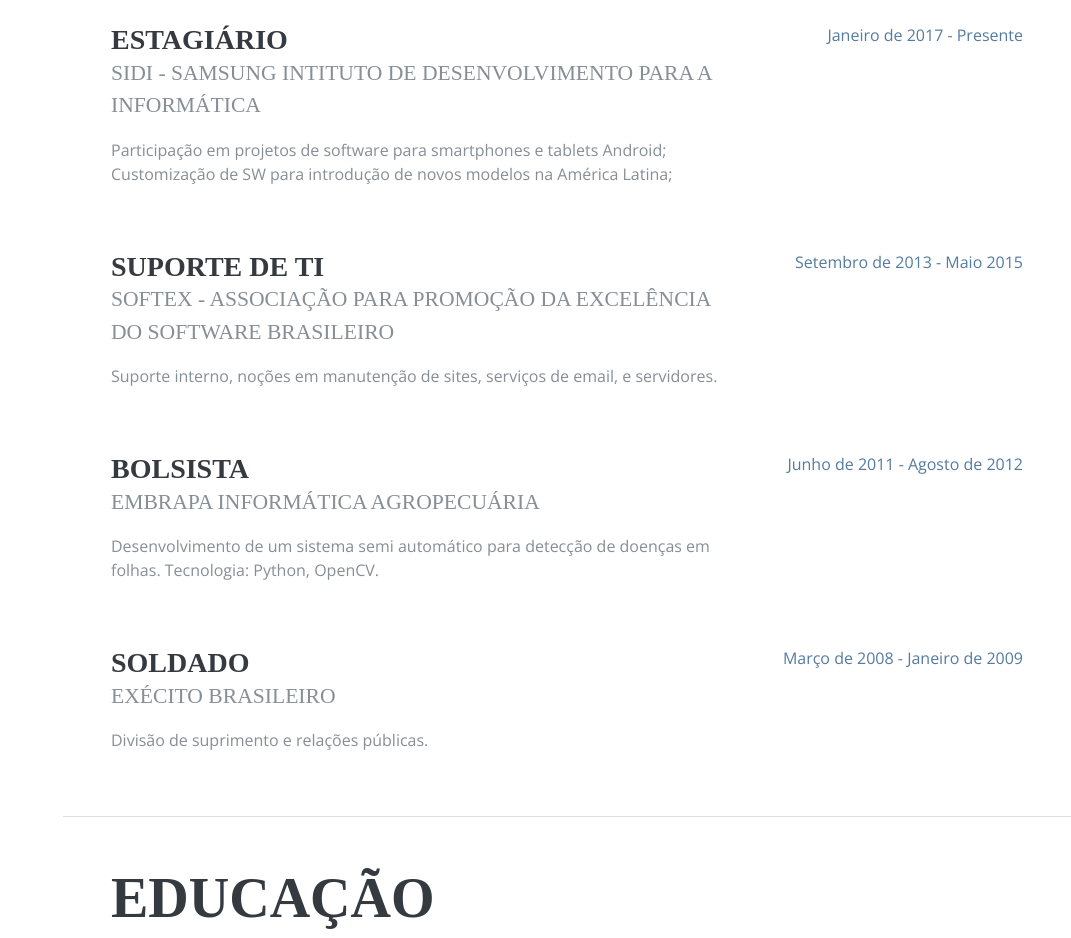
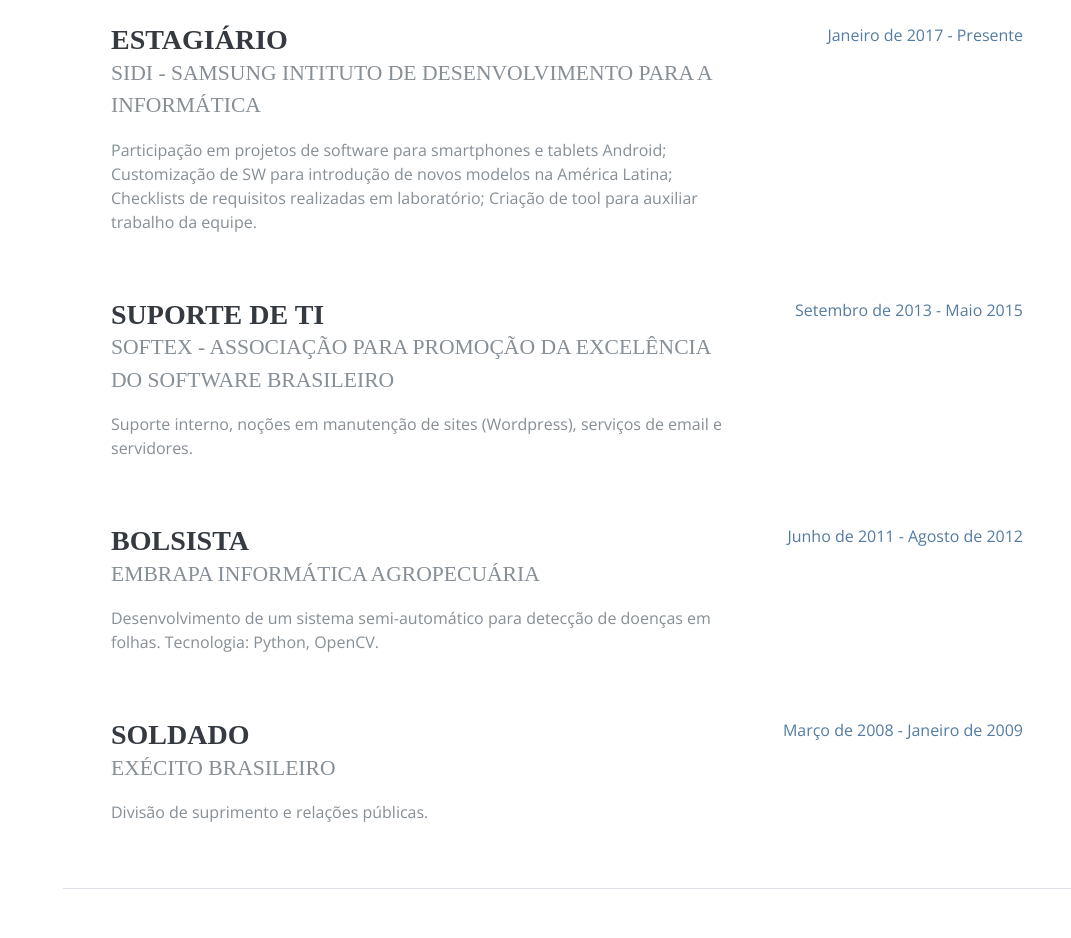
Before and after one commit to birohp/tarcisiocv, a plain HTML site: page index.html in a window 1280 px wide. Shown: the part 940-1878 px from the top of the page, without its empty margins (209-1280 px from the left). Drawn offline with nearby package versions, Linux system fonts and the light colour scheme; a web font is replaced by a local one.

Commit message:
Update index.html
Adição de descrição na experiências profissionais

```diff
--- a/index.html
+++ b/index.html
@@ -122,7 +122,8 @@
                         <h3 class="mb-0">Estagiário</h3>
                         <div class="subheading mb-3">SIDI - Samsung Intituto de Desenvolvimento para a Informática</div>
                         <p>Participação em projetos de software para smartphones e tablets Android; Customização de SW para
-                            introdução de novos modelos na América Latina;</p>
+                            introdução de novos modelos na América Latina; Checklists de requisitos realizadas em laboratório;
+                            Criação de tool para auxiliar trabalho da equipe.</p>
                     </div>
                     <div class="resume-date text-md-right">
                         <span class="text-primary">Janeiro de 2017 - Presente</span>
@@ -133,7 +134,7 @@
                     <div class="resume-content mr-auto">
                         <h3 class="mb-0">Suporte de TI</h3>
                         <div class="subheading mb-3">Softex - Associação para Promoção da Excelência do Software Brasileiro</div>
-                        <p>Suporte interno, noções em manutenção de sites, serviços de email, e servidores.</p>
+                        <p>Suporte interno, noções em manutenção de sites (Wordpress), serviços de email e servidores.</p>
                     </div>
                     <div class="resume-date text-md-right">
                         <span class="text-primary">Setembro de 2013 - Maio 2015</span>
@@ -144,7 +145,7 @@
                     <div class="resume-content mr-auto">
                         <h3 class="mb-0">Bolsista</h3>
                         <div class="subheading mb-3">Embrapa Informática Agropecuária</div>
-                        <p>Desenvolvimento de um sistema semi automático para detecção de doenças em folhas. Tecnologia: Python,
+                        <p>Desenvolvimento de um sistema semi-automático para detecção de doenças em folhas. Tecnologia: Python,
                             OpenCV.
                         </p>
                     </div>
@@ -343,6 +344,7 @@
             </div>
         </section>
 
+        <!-- Footer -->
         <footer class="bd-footer text-muted">
             <div class="container-fluid p-1 p-md-3">
                 <center>
```
